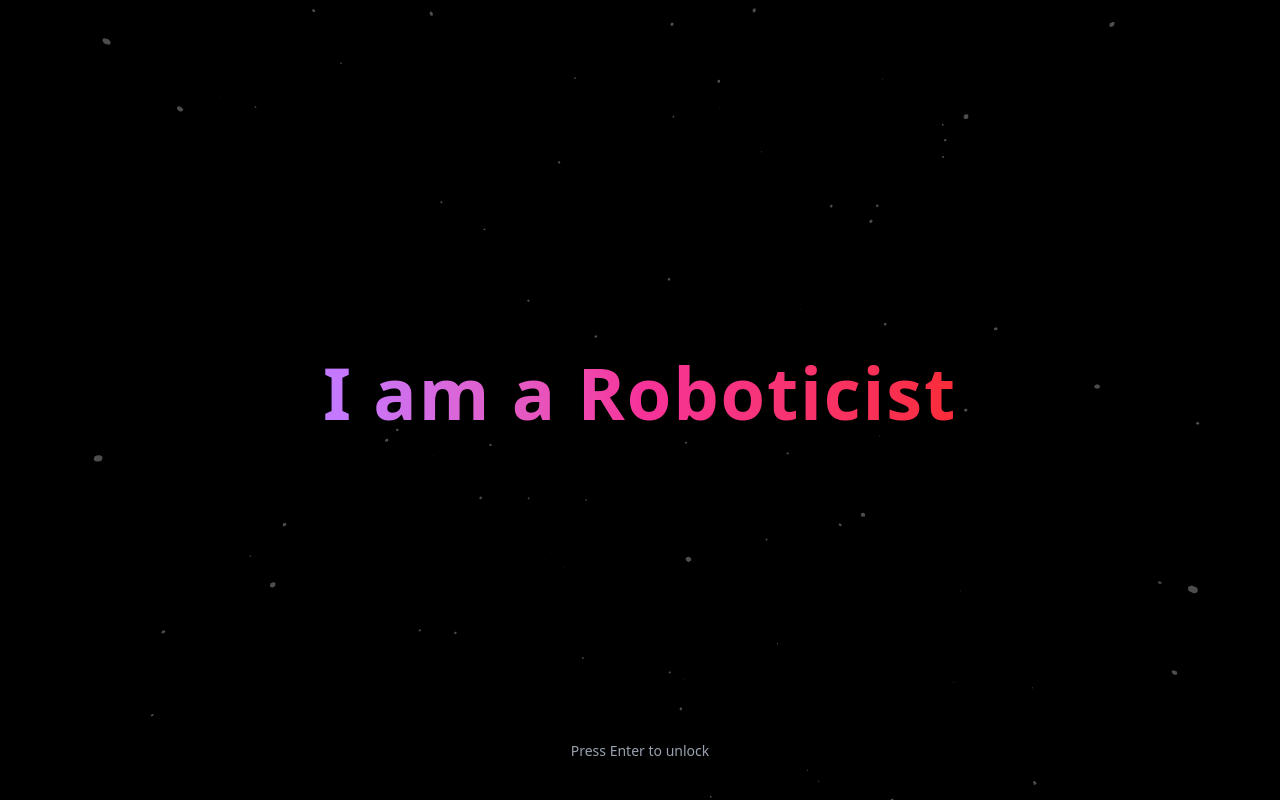
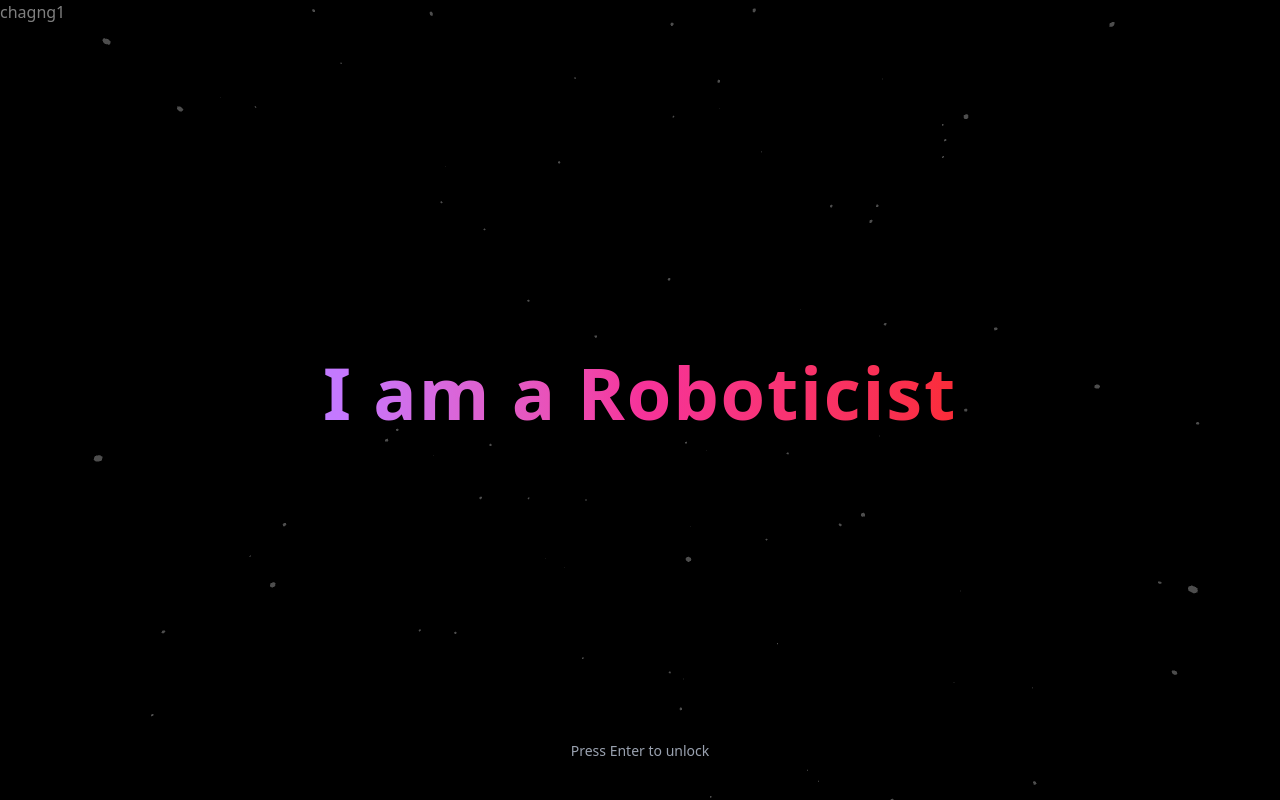
Before and after one commit to parth-tailor/My-porfolio, a Next.js app: page / in a window 1280 px wide. Built offline with nearby package versions, Linux system fonts and the light colour scheme.

Commit message:
changed lockscreen code

```diff
--- a/components/LockScreen.tsx
+++ b/components/LockScreen.tsx
@@ -56,7 +56,7 @@ export default function LockScreen() {
           I am {article} {currentWord}
         </h1>
       </div>
-
+chagng1
       <UnlockPrompt />
     </div>
   );
```
